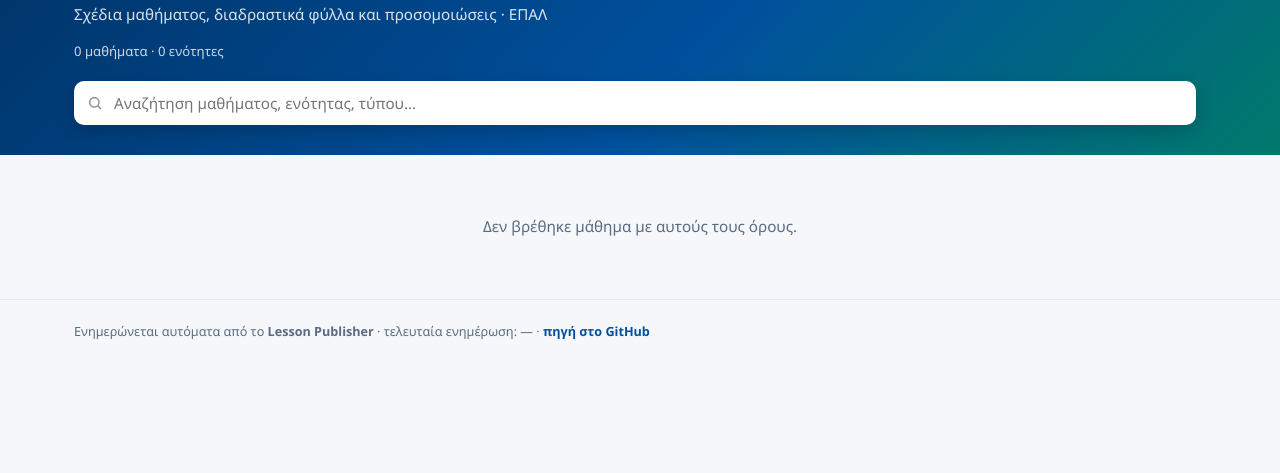
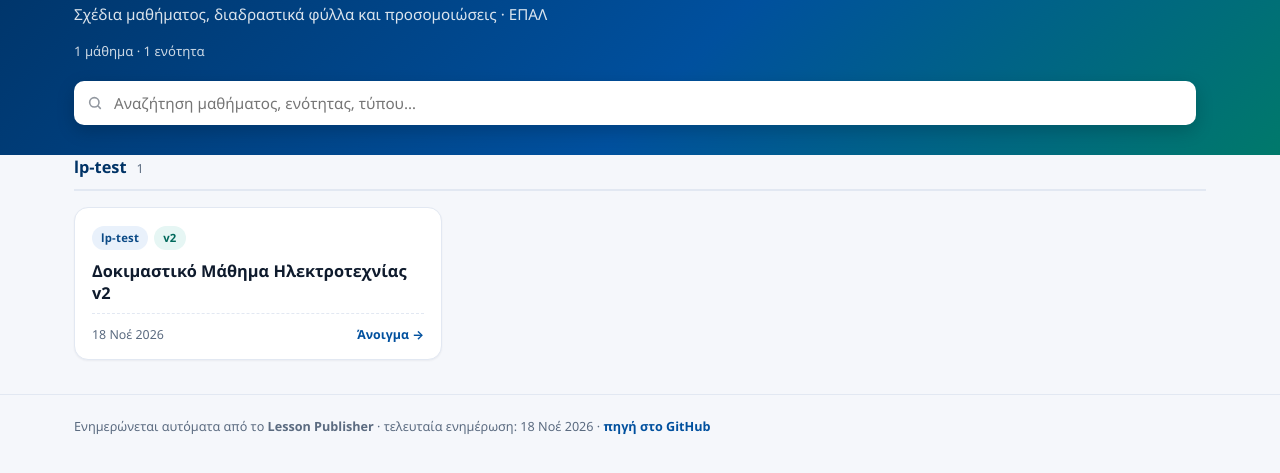
Before and after one commit to Matrix-Research-Ai/lessons-smoke, a plain HTML site: page index.html in a window 1280 px wide. Shown: the part 83-556 px from the top of the page. Drawn offline with Linux system fonts and the light colour scheme.

Commit message:
Προσθήκη: Δοκιμαστικό Μάθημα Ηλεκτροτεχνίας v2 (v2)

```diff
--- a/index.html
+++ b/index.html
@@ -98,7 +98,7 @@
 </footer>
 
 <script>
-const DATA = {"schema": 1, "updated": "", "lessons": [], "updated_el": ""};
+const DATA = {"schema": 1, "updated": "2026-11-18T20:40:43Z", "lessons": [{"slug": "dokimastiko-mathima-ilektrotechnias-v2", "title": "Δοκιμαστικό Μάθημα Ηλεκτροτεχνίας v2", "subject": "lp-test", "section": "", "description": "", "entry": "v2.html", "version": "v2", "source": "C:\\Users\\andromeas\\AppData\\Local\\Temp\\lp-test\\Μάθημα Δοκιμής", "updated": "2026-11-18T20:40:43Z", "files": ["img/x.svg", "notes.txt", "v1.html", "v2.html"], "date_el": "18 Νοέ 2026"}], "updated_el": "18 Νοέ 2026"};
 const bodyEl = document.getElementById('body');
 const emptyEl = document.getElementById('empty');
 const statsEl = document.getElementById('stats');
```
Also changed, not shown: dokimastiko-mathima-ilektrotechnias-v2/index.html (added, +2 -0 lines), dokimastiko-mathima-ilektrotechnias-v2/v1.html (added, +2 -0 lines), dokimastiko-mathima-ilektrotechnias-v2/v2.html (added, +2 -0 lines), dokimastiko-mathima-ilektrotechnias-v2/img/x.svg (added), dokimastiko-mathima-ilektrotechnias-v2/notes.txt (added), manifest.json.
